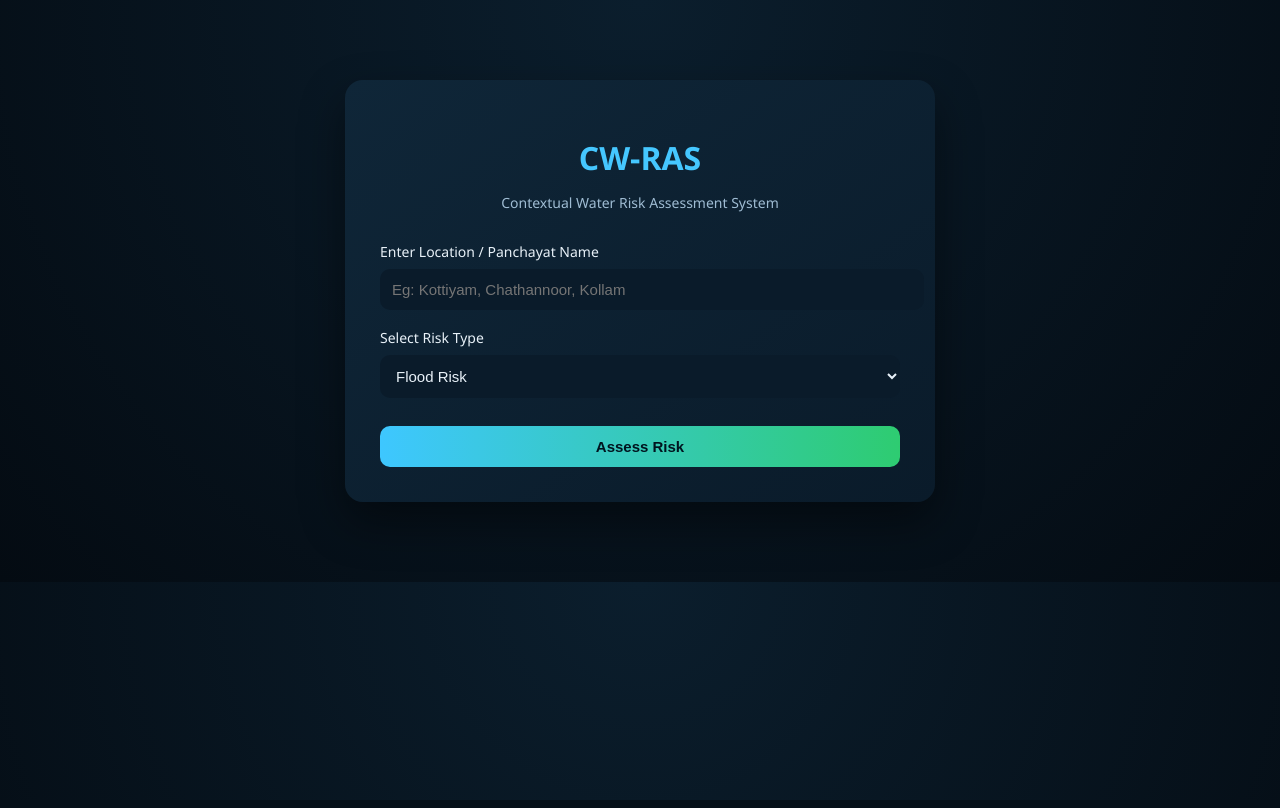
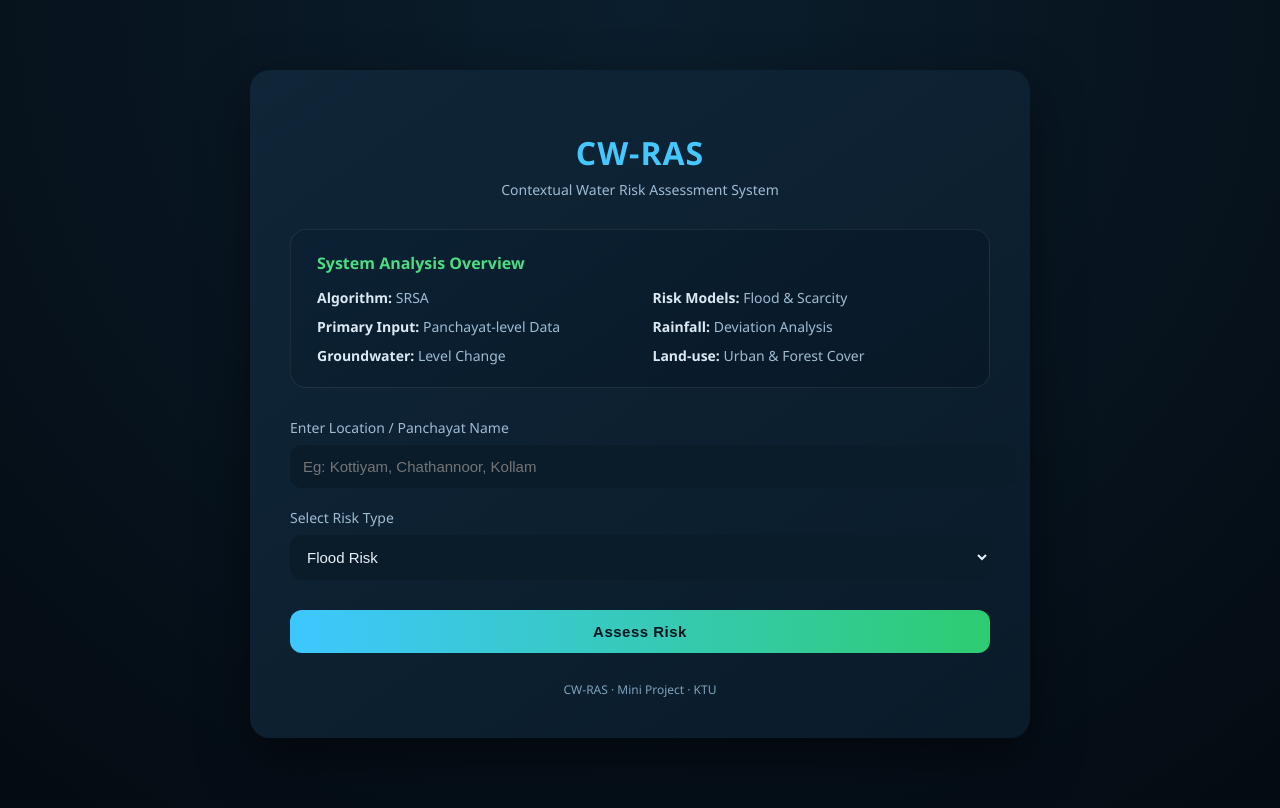
Before and after one commit to hrit-tik/CWRAS, a Flask app: page / in a window 1280 px wide. Run offline with Flask 3, Linux system fonts and the light colour scheme.

Commit message:
UI DETAILS

```diff
--- a/templates/index.html
+++ b/templates/index.html
@@ -13,38 +13,67 @@
         }
 
         .card {
-            max-width: 520px;
-            margin: 80px auto;
-            padding: 35px;
+            max-width: 700px;
+            margin: 70px auto;
+            padding: 40px;
             background: linear-gradient(145deg, #0f2638, #0a1b2a);
-            border-radius: 18px;
-            box-shadow: 0 20px 45px rgba(0,0,0,0.45);
+            border-radius: 20px;
+            box-shadow: 0 20px 50px rgba(0,0,0,0.5);
         }
 
         h1 {
             text-align: center;
             color: #45c7ff;
             margin-bottom: 6px;
+            letter-spacing: 1px;
         }
 
-        p {
+        .subtitle {
             text-align: center;
             color: #9fbcd3;
             font-size: 14px;
             margin-bottom: 30px;
         }
 
+        /* Overview box */
+        .overview {
+            border: 1px solid rgba(255,255,255,0.08);
+            border-radius: 16px;
+            padding: 22px 26px;
+            margin-bottom: 30px;
+            background: linear-gradient(145deg, #0b2133, #081827);
+        }
+
+        .overview h3 {
+            margin: 0 0 14px 0;
+            color: #4ade80;
+            font-size: 16px;
+        }
+
+        .overview-grid {
+            display: grid;
+            grid-template-columns: repeat(auto-fit, minmax(240px, 1fr));
+            gap: 10px 25px;
+            font-size: 14px;
+            color: #dce9f3;
+        }
+
+        .overview-grid span {
+            color: #9fbcd3;
+        }
+
         label {
             display: block;
-            margin-top: 18px;
+            margin-top: 20px;
             font-size: 14px;
+            color: #9fbcd3;
         }
 
         input, select, button {
             width: 100%;
-            padding: 12px;
+            padding: 13px;
             margin-top: 8px;
-            border-radius: 10px;
+            border-radius: 12px;
             border: none;
             font-size: 15px;
         }
@@ -52,21 +81,34 @@
         input, select {
             background: #0a1b2a;
             color: #e8f1f8;
+            outline: none;
         }
 
         button {
-            margin-top: 28px;
+            margin-top: 30px;
             background: linear-gradient(to right, #3ec7ff, #2ecc71);
             color: #00141f;
             font-weight: bold;
             cursor: pointer;
+            letter-spacing: 0.5px;
+        }
+
+        button:hover {
+            opacity: 0.95;
         }
 
         .error {
-            margin-top: 15px;
+            margin-top: 18px;
             text-align: center;
             color: #f87171;
             font-size: 14px;
+        }
+
+        .footer {
+            text-align: center;
+            margin-top: 28px;
+            font-size: 12px;
+            color: #7fa2bb;
         }
     </style>
 </head>
@@ -75,8 +117,22 @@
 
 <div class="card">
     <h1>CW-RAS</h1>
-    <p>Contextual Water Risk Assessment System</p>
+    <div class="subtitle">Contextual Water Risk Assessment System</div>
 
+    <!-- System Analysis Overview -->
+    <div class="overview">
+        <h3>System Analysis Overview</h3>
+        <div class="overview-grid">
+            <div><strong>Algorithm:</strong> <span>SRSA</span></div>
+            <div><strong>Risk Models:</strong> <span>Flood & Scarcity</span></div>
+            <div><strong>Primary Input:</strong> <span>Panchayat-level Data</span></div>
+            <div><strong>Rainfall:</strong> <span>Deviation Analysis</span></div>
+            <div><strong>Groundwater:</strong> <span>Level Change</span></div>
+            <div><strong>Land-use:</strong> <span>Urban & Forest Cover</span></div>
+        </div>
+    </div>
+
+    <!-- FORM (FUNCTIONALITY UNCHANGED) -->
     <form method="POST">
 
         <label>Enter Location / Panchayat Name</label>
@@ -99,6 +155,8 @@
     {% if error %}
         <div class="error">{{ error }}</div>
     {% endif %}
+
+    <div class="footer">CW-RAS · Mini Project · KTU</div>
 </div>
 
 </body>
```
